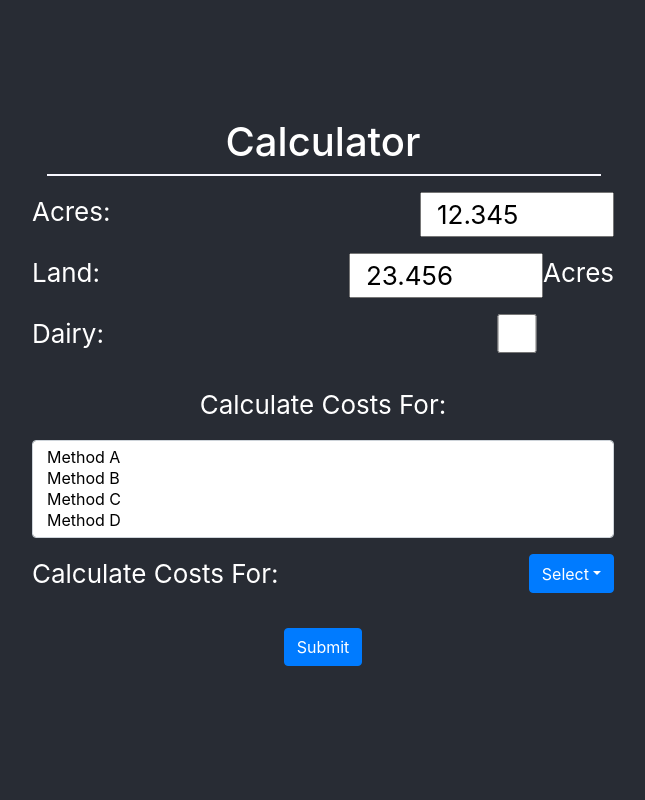
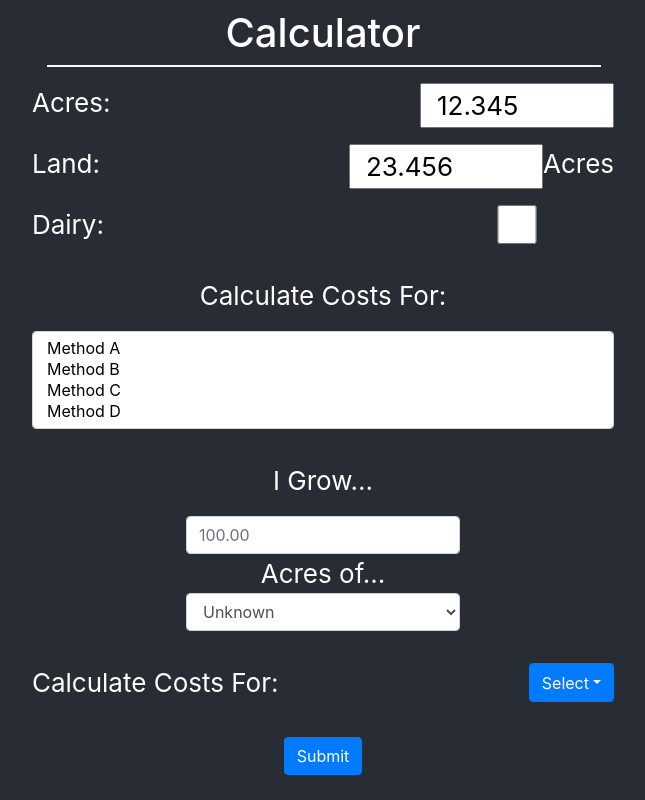
Before and after one commit to Niles-Lab/Farmers_Calculator, a React (Create React App) app: page / in a window 1280 px wide. Shown: the whole page, without its empty margins (317-962 px from the left). Built offline with nearby package versions, Linux system fonts and the light colour scheme.

Commit message:
Added Components
- Added CropInput component(x acres of y crop) for code compartmentalization
- Refactored Form.js

```diff
--- /dev/null
+++ b/src/CropInput.jsx
@@ -0,0 +1,73 @@
+import React from "react"
+import { Form, Dropdown, ButtonGroup, ControlLabel, Row, Col } from 'react-bootstrap';
+import "bootstrap/dist/css/bootstrap.min.css";
+
+class CalcForm extends React.Component {
+
+// Global variables for option selections
+options = ["Unknown", "Vegetables", "Fruits", "Livestock"];
+
+state = {
+	value: []
+};
+
+
+constructor(props) {
+	super(props);
+	this.handleInputChange = this.handleInputChange.bind(this);
+}
+
+
+handleInputChange(event) {
+
+
+	const target = event.target;
+	const name = target.name;
+	let value = target.value;
+
+
+	this.setState({
+		[name]: value
+	});
+
+}
+
+render() {
+	return (
+
+	<div className="container">
+		<Form.Group className="row mx-auto">
+
+			<Form.Control
+				placeholder="100.00"
+				name="acres"
+				type="number"
+				step="0.01"
+				value={this.state.acres}
+				onChange={this.handleInputChange}>
+			</Form.Control>
+
+			<div className="mx-2">Acres of...</div>
+
+			<Form.Control
+				as="select"
+				className=""
+				name="method"
+				type="select"
+				onChange={this.handleInputChange}>
+				{this.options.map(option => ( // Map state options to multi-select
+					<option key={option} value={option}>
+						{option}
+					</option>
+				))}
+			</Form.Control>
+
+		</Form.Group>
+	</div>
+
+		)
+}
+
+
+}
+export default CalcForm;
--- a/src/Form.js
+++ b/src/Form.js
@@ -1,6 +1,6 @@
-//import React, {Component} from 'react';
 import React from "react"
 import { Form, Dropdown, ButtonGroup } from 'react-bootstrap';
+import CropInput from './CropInput.jsx'
 
 class CalcForm extends React.Component {
 
@@ -35,13 +35,25 @@ handleInputChange(event) {
 
 
 	const target = event.target;
-	const value = target.type === 'checkbox' ? target.checked : target.value;
 	const name = target.name;
-	console.log(target);
-	 console.log("NAME: " + name);
-	 console.log("VALUE: " + value);
-	 console.log(target.options);
+	let value;
 
+	if(target.type === 'checkbox') {
+		value = target.checked;
+	} else if(target.type === 'select-multiple') {
+		// Get all selected values for methods
+		value = Array.from(target.options).filter(d => d.selected === true).map(s => s.value);
+	} else {
+		value = target.value;
+	}
+
+
+	// for(const sel of target.options) {
+	// 	if(sel.selected) {
+	// 		method.push(sel.value);
+	// 	}
+	// }
+	// console.log(method);
 
 	this.setState({
 		[name]: value
@@ -50,7 +62,6 @@ handleInputChange(event) {
 }
 handleSubmit(event) {
 	event.preventDefault();
-	console.log(event.target.name);
 	console.log(this.state);
 }
 
@@ -117,12 +128,16 @@ render() {
 					type="select"
 					onChange={this.handleInputChange}>
 					{this.options.map(option => ( // Map state options to multi-select
-						<option key={option} value={[option]}>
+						<option key={option} value={option}>
 							{option}
 						</option>
 					))}
 				</Form.Control>
 			</Form.Group>
+
+			<Form.Label>I Grow...</Form.Label>
+			<CropInput />
+
 
 			<label className="row">
 				Calculate Costs For:
@@ -146,8 +161,8 @@ render() {
 									</Dropdown.ItemText>
 										{options[1].map(d => ( // Map each category's options
 											<Dropdown.Item
+											value={d}
 											key={d}
-											value={d}
 											name="costs"
 											type="select"
 											onChange={this.handleInputChange}>
```
